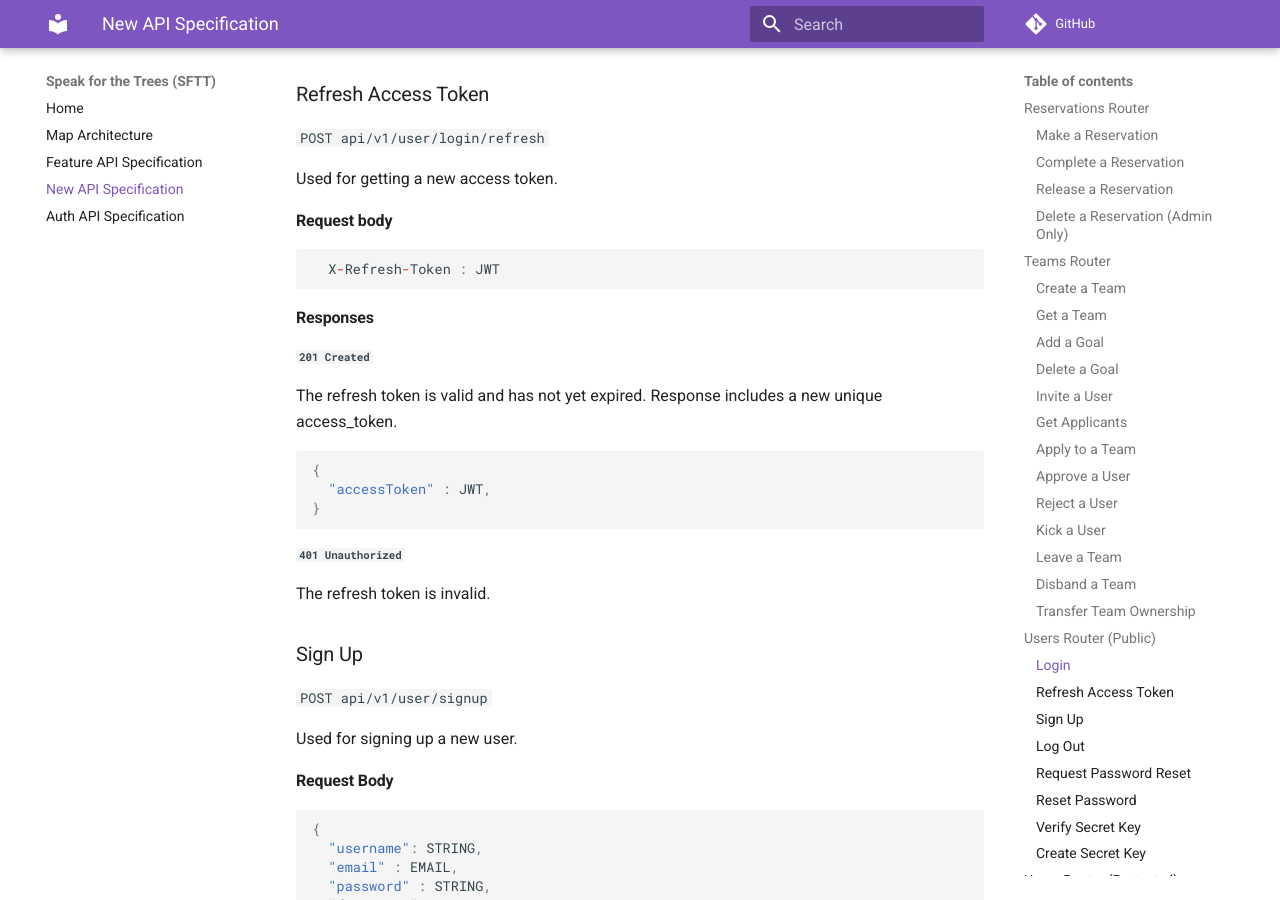
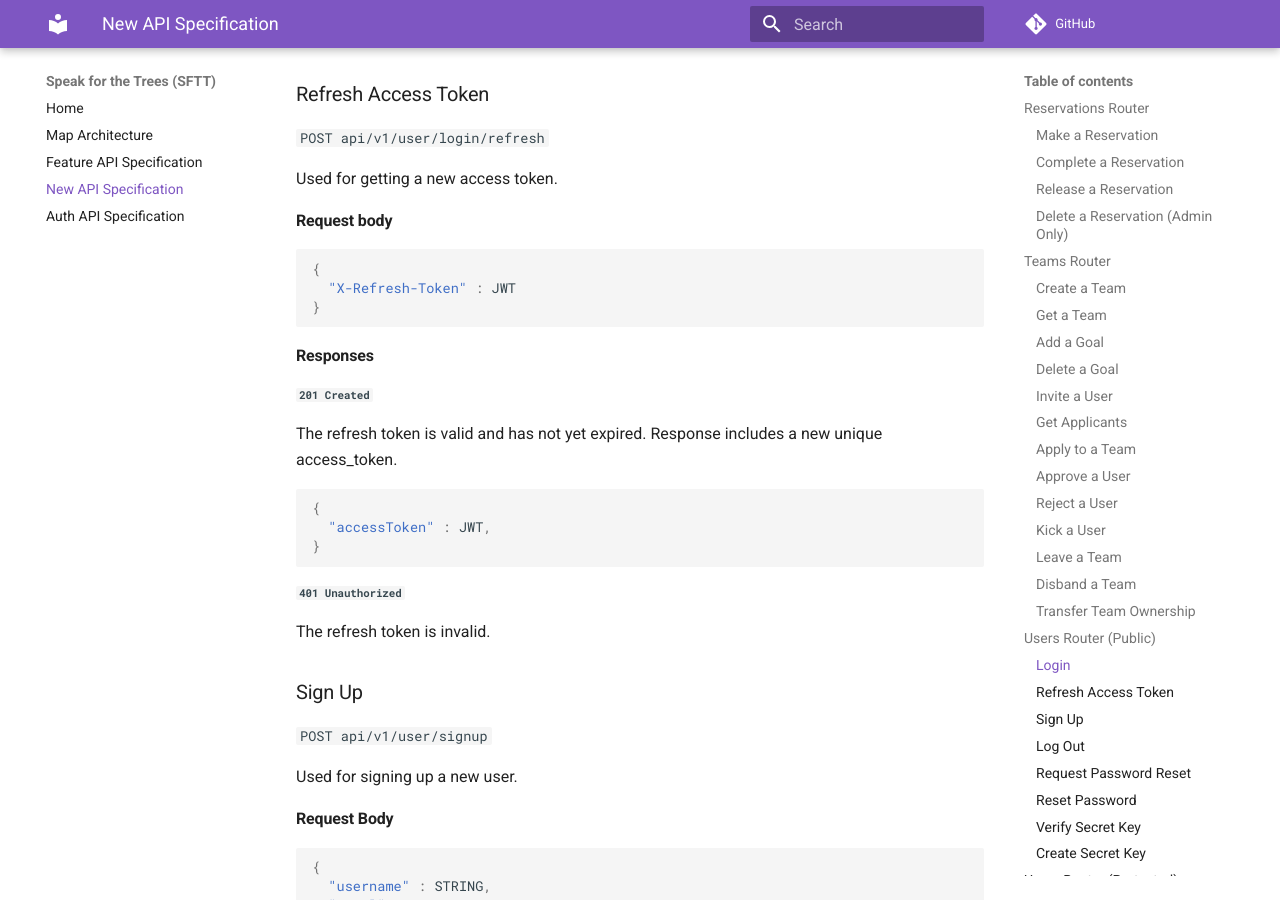
Before and after one commit to Code-4-Community/c4c-dev-docs, an MkDocs documentation site: the page built from docs/sftt/sftt-api-spec-new.md, in a window 1280 px wide and 900 px high, scrolled down 10218 px. Built offline with MkDocs 1.6.1 and Material for MkDocs 9.7.7, drawn with Linux system fonts in a browser that asks for light colours; comment, search, counter and statistics services are not loaded.

Commit message:
Minor fixes

````diff
--- a/docs/sftt/sftt-api-spec-new.md
+++ b/docs/sftt/sftt-api-spec-new.md
@@ -437,7 +437,9 @@ Used for getting a new access token.
 #### Request body
 
 ```json
-  X-Refresh-Token : JWT
+{
+  "X-Refresh-Token" : JWT
+}
 ```
 
 #### Responses
@@ -464,7 +466,7 @@ Used for signing up a new user.
 
 ```json
 {
-  "username": STRING,
+  "username" : STRING,
   "email" : EMAIL,
   "password" : STRING,
   "firstName" : STRING,
````
